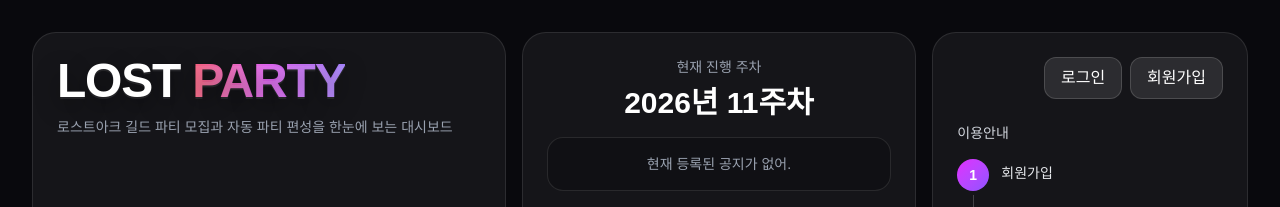
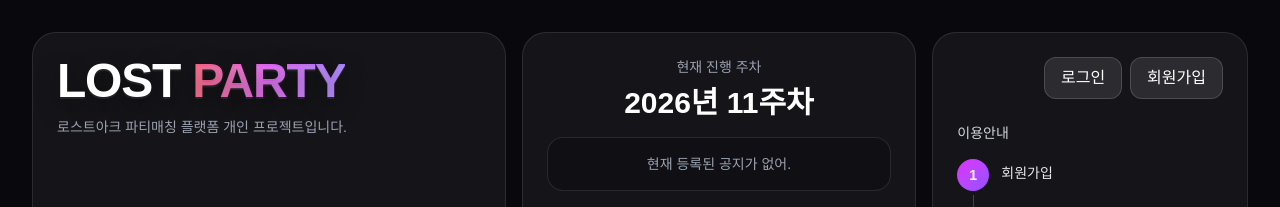
Before and after one commit to kmglay0501-lgtm/lostparty, a Next.js app: page / in a window 1280 px wide. Shown: the top 207 px of the page. Built offline with nearby package versions, Linux system fonts and the light colour scheme; no server answers; the database is empty.

Commit message:
Fix main build

```diff
--- a/app/page.tsx
+++ b/app/page.tsx
@@ -357,7 +357,7 @@
               </div>
             </button>
             <p className="mt-3 text-sm text-gray-400">
-              로스트아크 길드 파티 모집과 자동 파티 편성을 한눈에 보는 대시보드
+              로스트아크 파티매칭 플랫폼 개인 프로젝트입니다.
             </p>
           </div>
 
```
